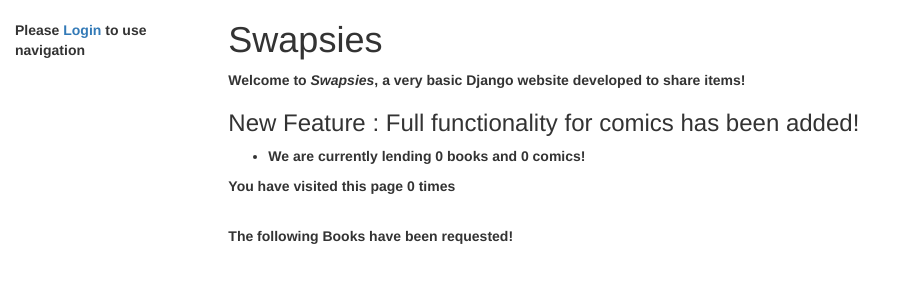
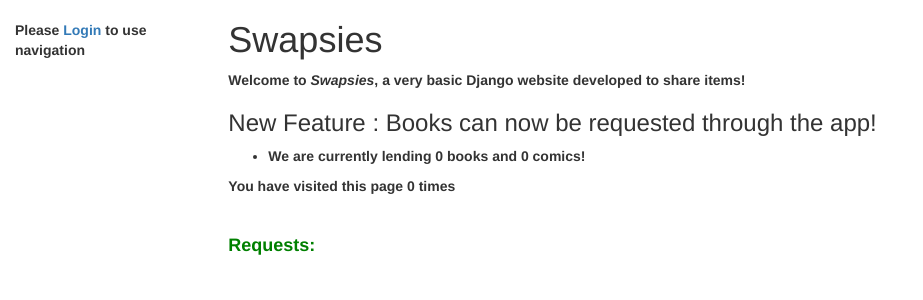
Before and after one commit to Cjhosu/Swapsies, a Django app: page /catalog/ in a window 1280 px wide. Shown: the top 300 px of the page, without its empty margins (0-923 px from the left). Run offline with Django 3.2, Linux system fonts and the light colour scheme; data that the repository does not hold is empty; some libraries are stand-ins or nearby versions.

Commit message:
Change deployment message

```diff
--- a/catalog/templates/index.html
+++ b/catalog/templates/index.html
@@ -6,7 +6,7 @@
   <p>Welcome to <em>Swapsies</em>, a very basic Django website developed to share items!</p>
 
 
-<h3>New Feature : Full functionality for comics has been added!</h3>
+<h3>New Feature : Books can now be requested through the app!</h3>
 
   <ul>
     <li><strong>We are currently lending {{ num_books }} books and {{ num_comics}} {% if num_comics == 1 %} comic{% else %} comics{% endif %}! </strong> </li>
@@ -15,12 +15,13 @@
 <p>You have visited this page {{ num_visits }}{% if num_visits == 1 %} time{% else %} times{% endif %}</p>
 <br>
 
-<p><strong> The following Books have been requested! </p> </strong>
+<h4  style="color:green"> <strong> Requests:</h4>
 {% for thing in reqitem %}
     {% if thing.item.owned_by == request.user %}
 
-<li>
+<li style="color:green">
 {{thing.item.bookit.get.title}} ({{thing.requester}})
+</strong>
 </li>
     {% endif %}
 {% endfor %}
```
